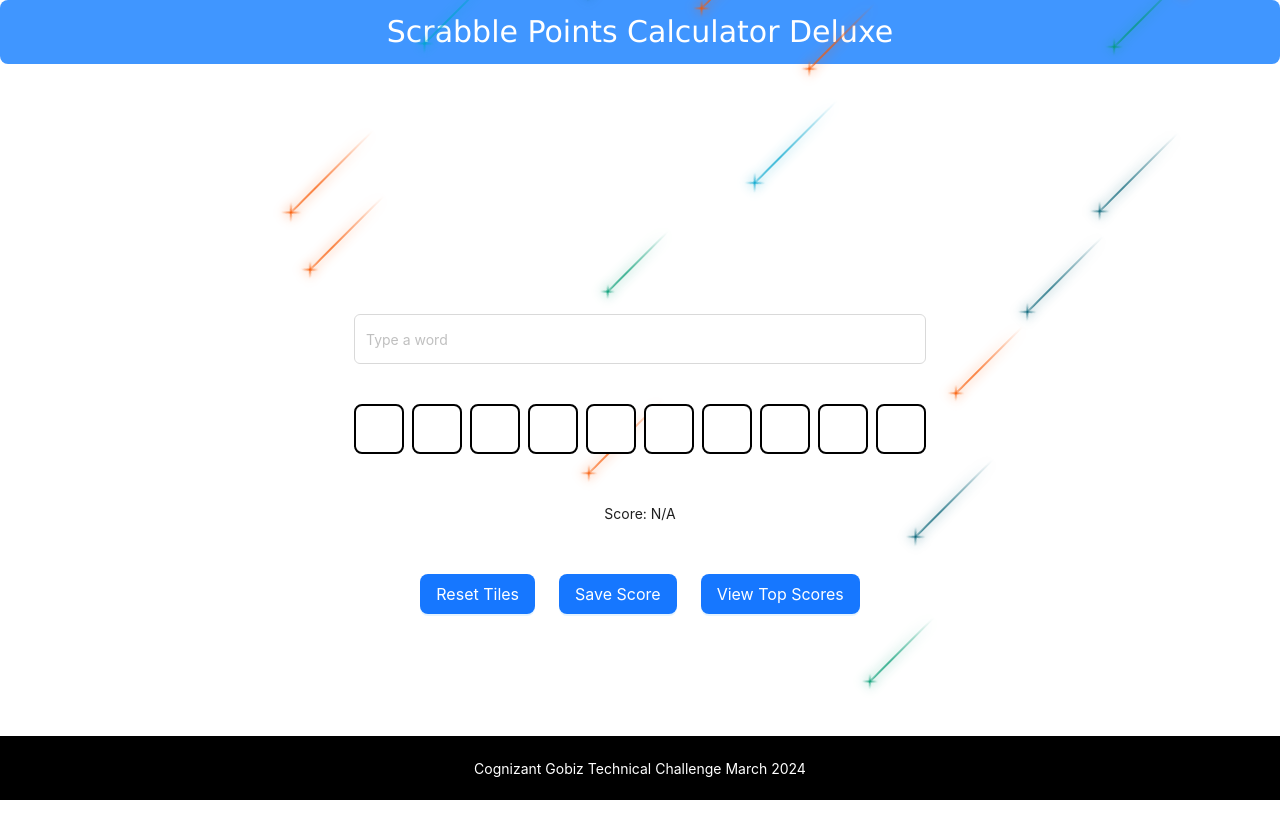
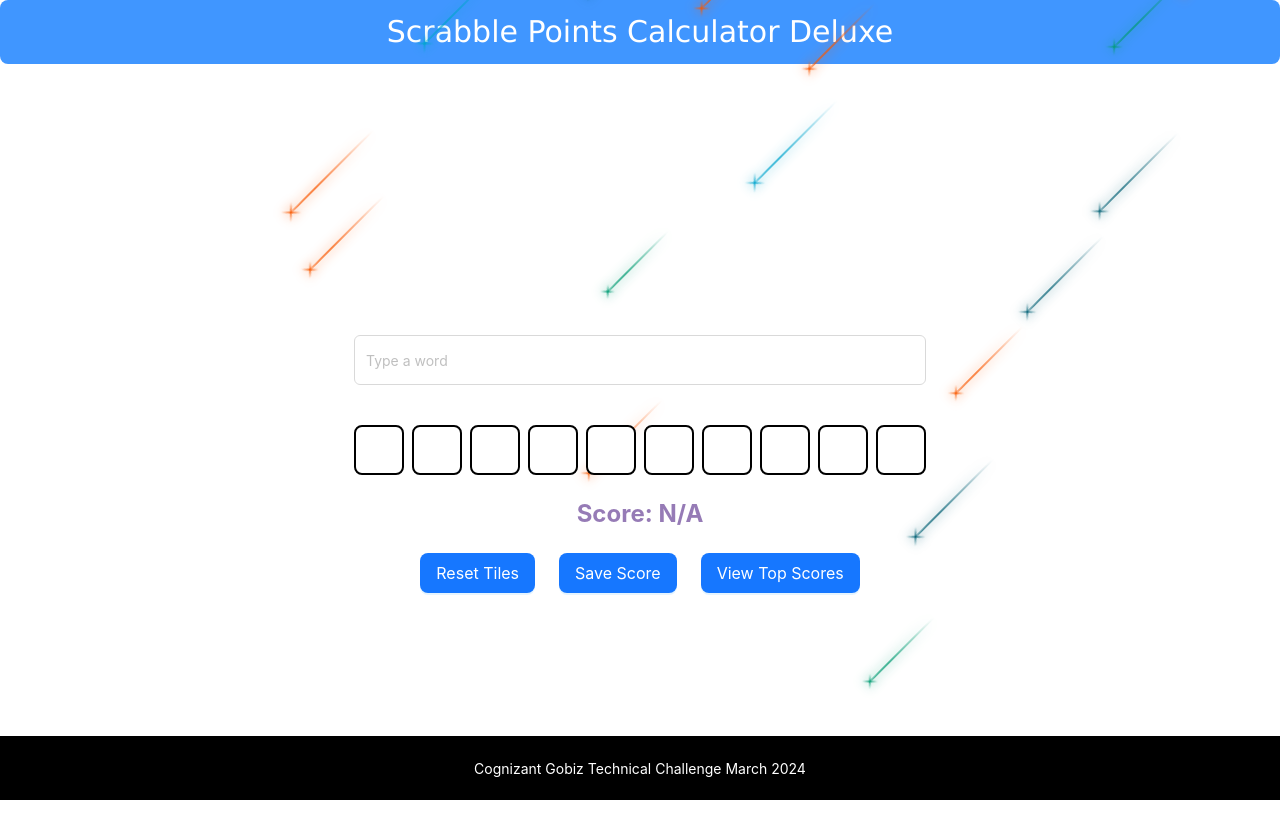
Before and after one commit to eLn86/spc-web, a React (Create React App) app: page / in a window 1280 px wide. Shown: the top 838 px of the page. Built offline with nearby package versions, Linux system fonts and the light colour scheme.

Commit message:
Add styling for score text

```diff
--- /dev/null
+++ b/src/Main/Main.css
@@ -0,0 +1,3 @@
+.scoreText {
+    font-size: 18px;
+}
--- a/src/Main/Main.jsx
+++ b/src/Main/Main.jsx
@@ -74,6 +74,13 @@ const Main = () => {
         alignItems: 'center'
     }
 
+    const scoreTextStyle = {
+        fontSize: '24px',
+        margin: '20px 0px',
+        fontWeight: 'bold',
+        color: '#967BB6'
+    }
+
     return (
         <Flex style={containerStyle}>
             <Flex style={tilesWrapperStyle}>
@@ -97,7 +104,9 @@ const Main = () => {
                 </Flex>
             </Flex>
 
-            <Flex data-testid={'score'}>Score: {score && score || 'N/A'}</Flex>
+            <Flex data-testid={'score'}>
+                <Text style={scoreTextStyle}>Score: {score && score || 'N/A'}</Text>
+            </Flex>
             <Flex gap={'large'}>
                 <Button
                     onClick={() => {
```
